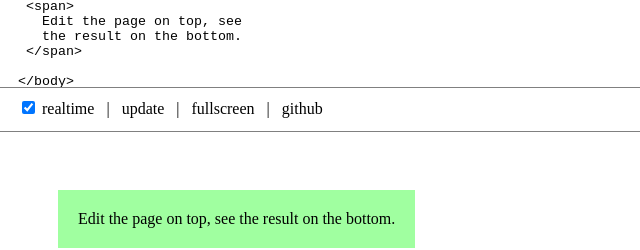
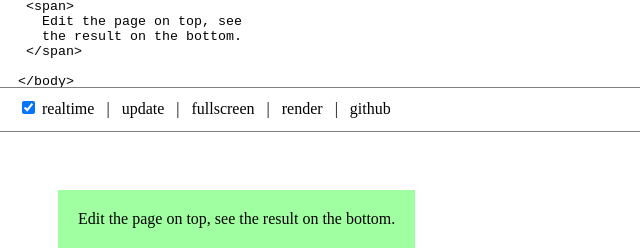
Before and after one commit to no-gravity/html_editor, a plain HTML site: page index.html in a window 1280 px wide. Shown: the part 236-486 px from the top of the page, 0-640 px from the left. Drawn offline with nearby package versions, Linux system fonts and the light colour scheme.

Commit message:
Add a render function
Renders the document to an image and opens it in a new window.

```diff
--- a/index.html
+++ b/index.html
@@ -106,10 +106,13 @@
             </label> |
             <a href=# onClick="update()">update</a> |
             <a href=# onClick="goFullscreen()" >fullscreen</a> |
+            <a href=# onClick="render()" >render</a> |
             <a href="https://github.com/no-gravity/html_editor"
                target=_blank>github</a>
         </div>
         <iframe name=hello style="width: 100%; height: 100%"></iframe>
+
+        <script src="https://cdnjs.cloudflare.com/ajax/libs/dom-to-image/2.6.0/dom-to-image.min.js" integrity="sha512-01CJ9/g7e8cUmY0DFTMcUw/ikS799FHiOA0eyHsUWfOetgbx/t6oV4otQ5zXKQyIrQGTHSmRVPIgrgLcZi/WMA==" crossorigin="anonymous" referrerpolicy="no-referrer"></script>
 
         <script>
 
@@ -139,6 +142,13 @@
                 update();
             }
 
+            async function render() {
+                let inny=document.querySelector("iframe").contentDocument.body;
+                let dataUrl = await domtoimage.toPng(inny);
+                let w = window.open();
+                w.location.href=dataUrl;
+            }
+
             dataArea=document.getElementById("data");
             dataArea.onkeyup=realtime;
 
```
